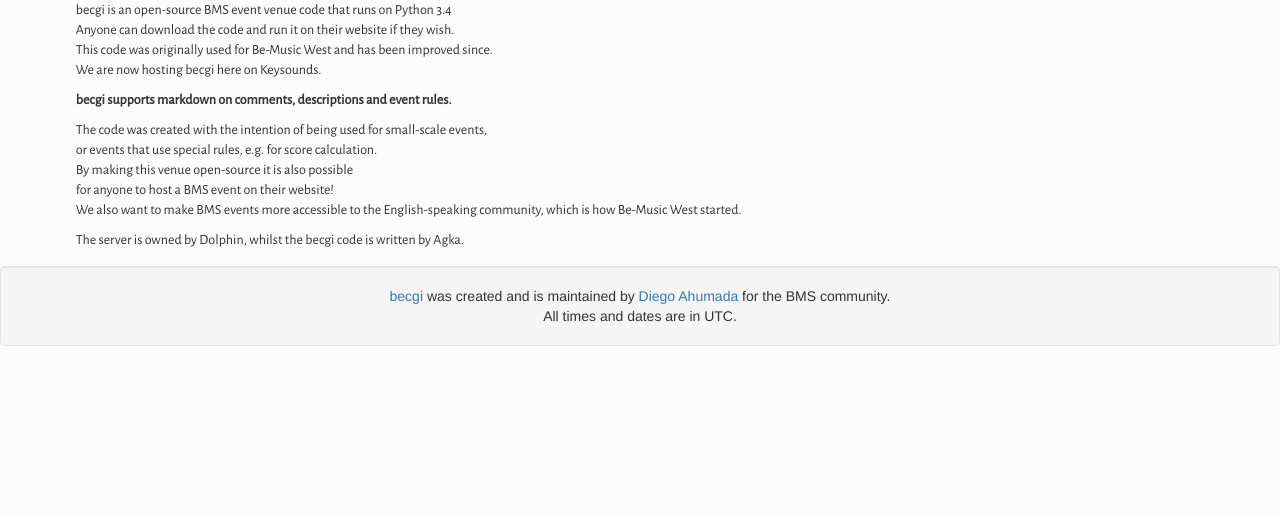
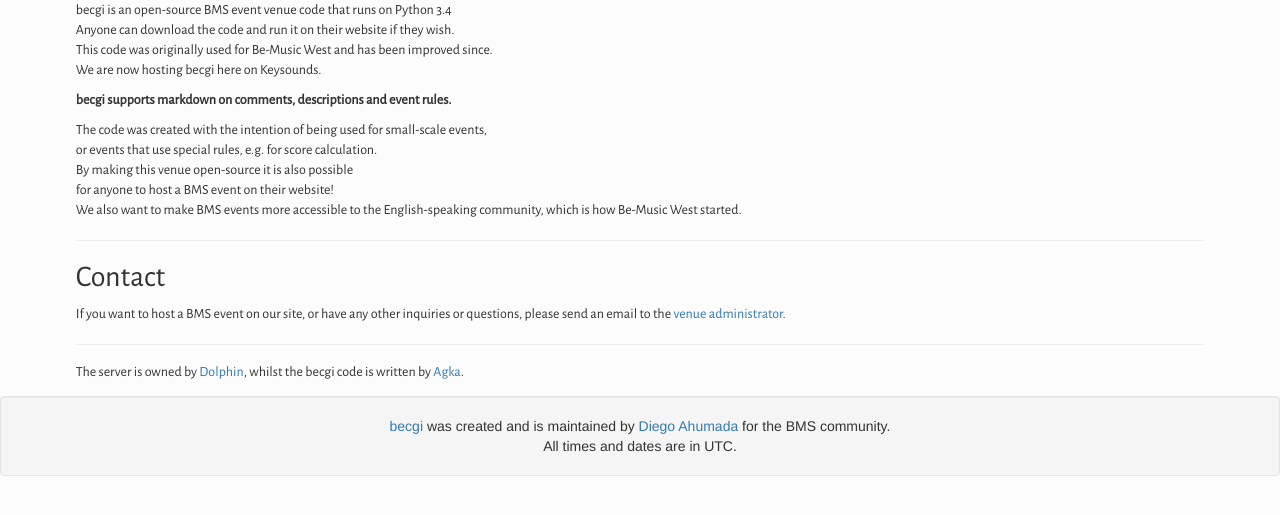
Before and after one commit to zardoru/becgi, a Flask app: page / in a window 1280 px wide. Shown: the part 200-715 px from the top of the page. Run offline with Flask 2, Linux system fonts and the light colour scheme; some libraries are stand-ins or nearby versions.

Commit message:
add contact info

```diff
--- a/templates/index.html
+++ b/templates/index.html
@@ -22,7 +22,14 @@
 We also want to make BMS events more accessible to the English-speaking community,
 which is how Be-Music West started.
 
-The server is owned by Dolphin, whilst the becgi code is written by Agka.
+---
+
+##Contact
+If you want to host a BMS event on our site, or have any other inquiries or questions, please send an email to the [venue administrator](mailto:dolphin@bemaniso.ws).
+
+---
+
+#####The server is owned by [Dolphin](https://twitter.com/dolphinsssz), whilst the becgi code is written by [Agka](https://twitter.com/zardoru).
 
 		{% endfilter %}
     </p>
```
